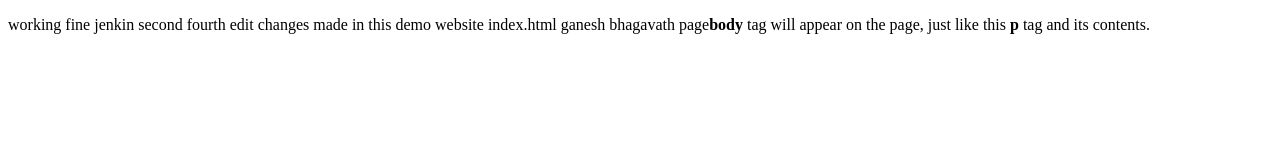
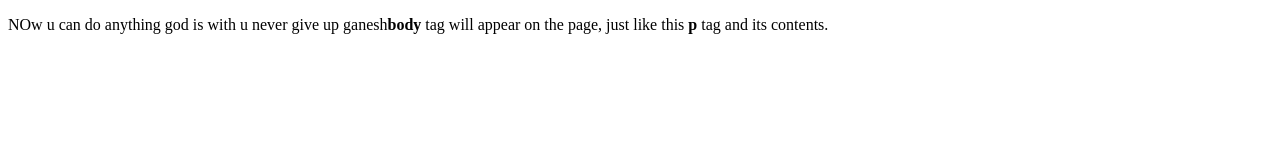
Before and after one commit to ganeshbhagavath2006/website, a plain HTML site: page index.html in a window 1280 px wide. Drawn offline with Linux system fonts and the light colour scheme.

Commit message:
changesd

```diff
--- a/index.html
+++ b/index.html
@@ -4,6 +4,6 @@
     <title> working fine jenkin this is the demo website index.html ganesh bhagavath page</title>
   </head>
   <body>
-    <p>working fine jenkin second fourth edit changes made in this  demo website index.html ganesh bhagavath page<strong>body</strong> tag will appear on the page, just like this <strong>p</strong> tag and its contents.</p>
+    <p>NOw u can do anything god is with u never give up ganesh<strong>body</strong> tag will appear on the page, just like this <strong>p</strong> tag and its contents.</p>
   </body>
 </html>
```
